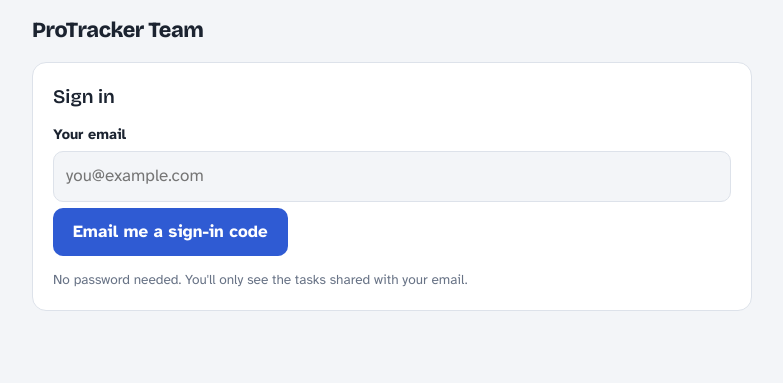
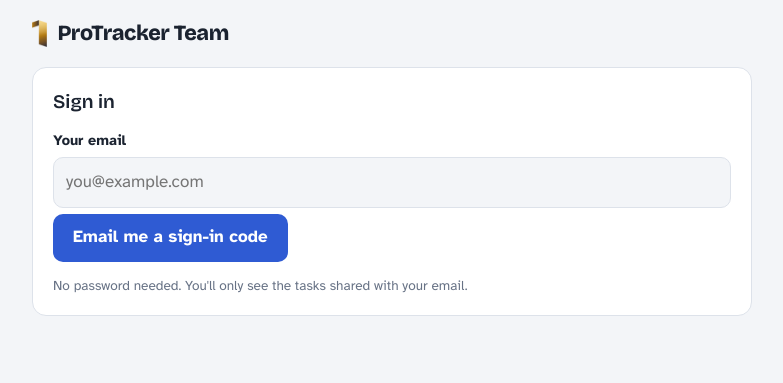
Before and after one commit to toomu/protracker-team, a plain HTML site: page index.html in a window 1280 px wide. Shown: the whole page, without its empty margins (248-1031 px from the left). Drawn offline with nearby package versions, Linux system fonts and the light colour scheme.

Commit message:
Gold logo beside the title

```diff
--- a/index.html
+++ b/index.html
@@ -80,6 +80,8 @@
 
   header { display: flex; align-items: center; justify-content: space-between; gap: 12px 16px; flex-wrap: wrap; }
   h1 { font-family: var(--font-display); font-weight: 800; font-size: 1.35rem; letter-spacing: -0.02em; margin: 0; line-height: 1; }
+  h1 { display: flex; align-items: center; gap: 10px; }
+  h1 .logo { height: 1.7rem; width: auto; flex: none; }
   .who-am-i { display: flex; align-items: center; gap: 10px; color: var(--muted); font-size: 0.9rem; min-width: 0; }
   .who-am-i span { overflow: hidden; text-overflow: ellipsis; white-space: nowrap; }
 
@@ -218,7 +220,7 @@
 <body>
 <div class="wrap narrow" id="wrap">
   <header>
-    <h1>ProTracker Team</h1>
+    <h1><img class="logo" src="logo.png" alt="" width="68" height="120">ProTracker Team</h1>
     <div class="who-am-i" id="who" hidden>
       <span id="who-email"></span>
       <button class="act quiet" id="sign-out" type="button">Sign out</button>
```
Also changed, not shown: logo.png (added), 1 other file.
